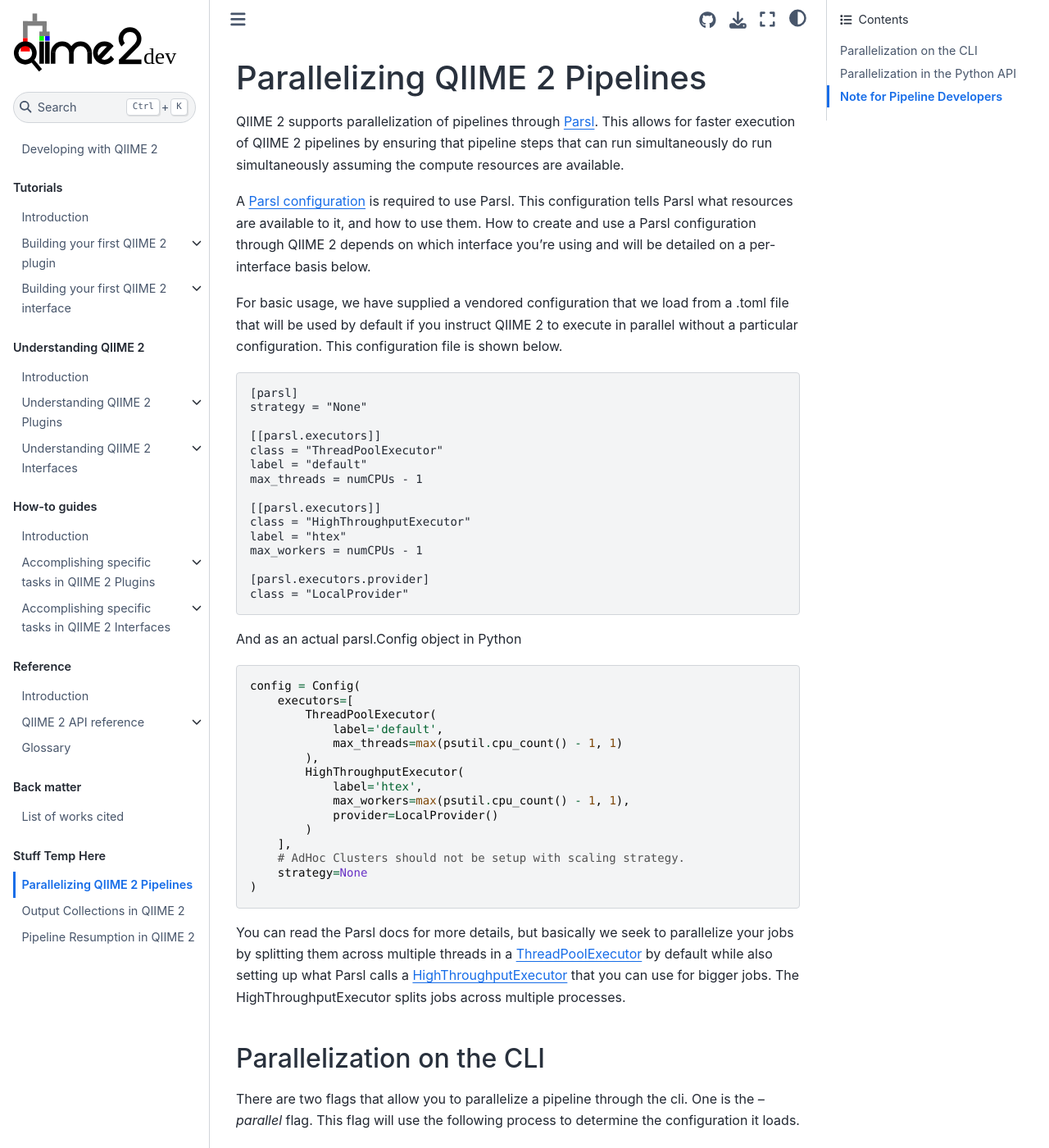
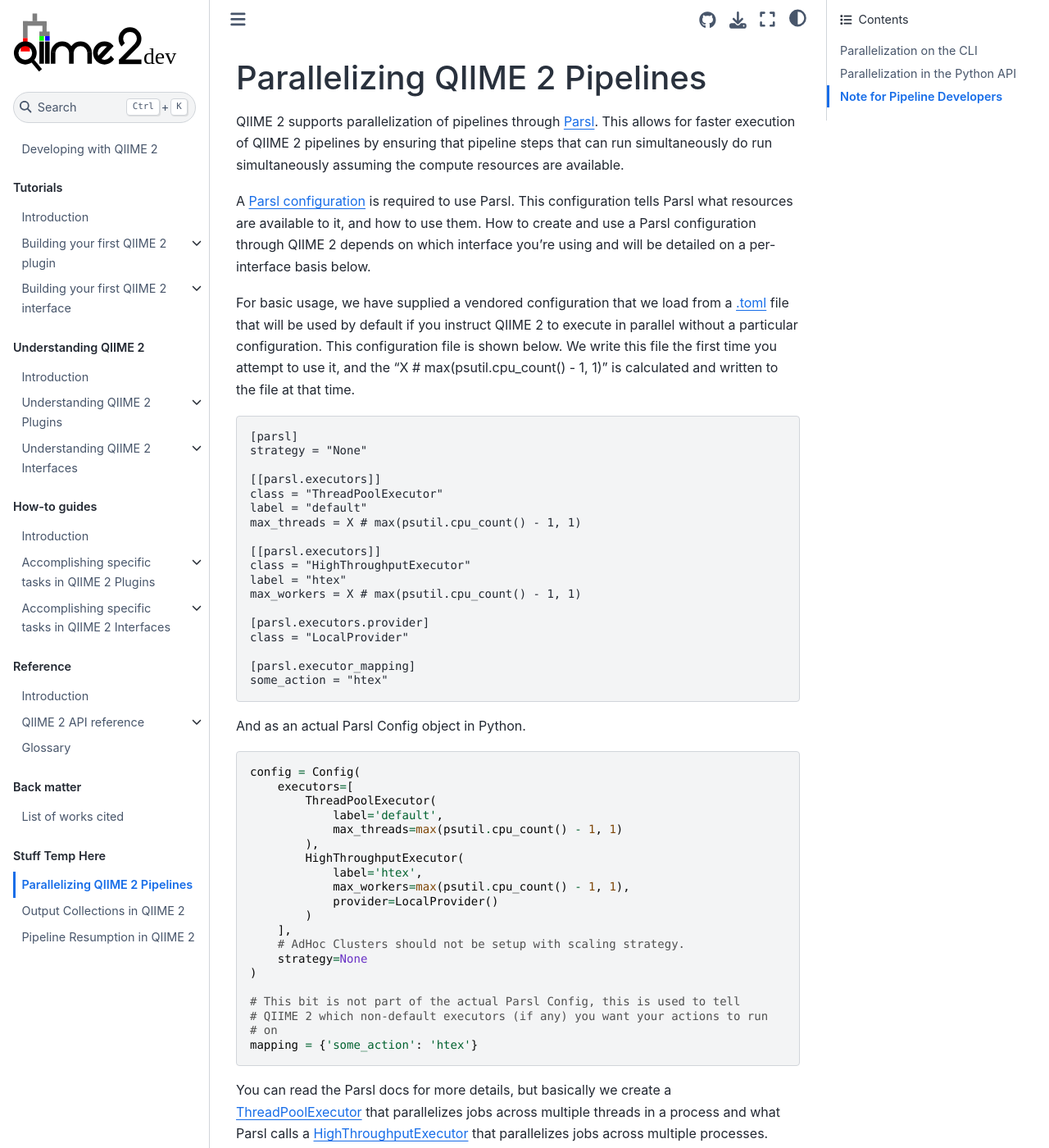
Before and after one commit to caporaso-lab/developing-with-qiime2, a Jupyter Book: the page built from book/parallel.rst, in a window 1280 px wide and 1400 px high. Shown: the whole window at 82% size. Built offline with Jupyter Book 1.0.4 settings and Sphinx 7.4.7 and the Sphinx Book theme 1.1.4, drawn with Linux system fonts in a browser that asks for light colours; some of the changed text lies outside the part shown.

Commit message:
More parallel docs

```diff
--- a/book/parallel.rst
+++ b/book/parallel.rst
@@ -5,7 +5,7 @@ QIIME 2 supports parallelization of pipelines through `Parsl <https://parsl.read
 
 A `Parsl configuration <https://parsl.readthedocs.io/en/stable/userguide/configuring.html>`_ is required to use Parsl. This configuration tells Parsl what resources are available to it, and how to use them. How to create and use a Parsl configuration through QIIME 2 depends on which interface you're using and will be detailed on a per-interface basis below.
 
-For basic usage, we have supplied a vendored configuration that we load from a .toml file that will be used by default if you instruct QIIME 2 to execute in parallel without a particular configuration. This configuration file is shown below.
+For basic usage, we have supplied a vendored configuration that we load from a `.toml <https://toml.io/en/>`_ file that will be used by default if you instruct QIIME 2 to execute in parallel without a particular configuration. This configuration file is shown below. We write this file the first time you attempt to use it, and the "X # max(psutil.cpu_count() - 1, 1)" is calculated and written to the file at that time.
 
 .. code-block::
 
@@ -15,17 +15,20 @@ For basic usage, we have supplied a vendored configuration that we load from a .
     [[parsl.executors]]
     class = "ThreadPoolExecutor"
     label = "default"
-    max_threads = numCPUs - 1
+    max_threads = X # max(psutil.cpu_count() - 1, 1)
 
     [[parsl.executors]]
     class = "HighThroughputExecutor"
     label = "htex"
-    max_workers = numCPUs - 1
+    max_workers = X # max(psutil.cpu_count() - 1, 1)
 
     [parsl.executors.provider]
     class = "LocalProvider"
 
-And as an actual parsl.Config object in Python
+    [parsl.executor_mapping]
+    some_action = "htex"
+
+And as an actual Parsl Config object in Python.
 
 .. code-block:: Python
 
@@ -45,7 +48,14 @@ And as an actual parsl.Config object in Python
         strategy=None
     )
 
-You can read the Parsl docs for more details, but basically we seek to parallelize your jobs by splitting them across multiple threads in a `ThreadPoolExecutor <https://parsl.readthedocs.io/en/stable/stubs/parsl.executors.ThreadPoolExecutor.html?highlight=Threadpoolexecutor>`_ by default while also setting up what Parsl calls a `HighThroughputExecutor <https://parsl.readthedocs.io/en/stable/stubs/parsl.executors.HighThroughputExecutor.html?highlight=HighThroughputExecutor>`_  that you can use for bigger jobs. The HighThroughputExecutor splits jobs across multiple processes.
+    # This bit is not part of the actual Parsl Config, this is used to tell
+    # QIIME 2 which non-default executors (if any) you want your actions to run
+    # on
+    mapping = {'some_action': 'htex'}
+
+You can read the Parsl docs for more details, but basically we create a `ThreadPoolExecutor <https://parsl.readthedocs.io/en/stable/stubs/parsl.executors.ThreadPoolExecutor.html?highlight=Threadpoolexecutor>`_ that parallelizes jobs across multiple threads in a process and what Parsl calls a `HighThroughputExecutor <https://parsl.readthedocs.io/en/stable/stubs/parsl.executors.HighThroughputExecutor.html?highlight=HighThroughputExecutor>`_  that parallelizes jobs across multiple processes.
+
+Note: Your config MUST contain an executor with the label default. This is the executor that QIIME 2 will dispatch your jobs to if you do not specify an executor to use. The default executor in the default config is the ThreadPoolExecutor meaning that unless you specify otherwise all jobs that use the default config will run on the ThreadPoolExecutor.
 
 Parallelization on the CLI
 ++++++++++++++++++++++++++
@@ -66,14 +76,114 @@ Note: this means that after your first time running this without a config in the
 
 The other flag to use Parsl through the cli is the `--parallel-config` flag followed by a path to a configuration file. This allows you to easily create and use your own custom configuration based on your system.
 
+The Config File
+---------------
+
+Let's break down that config file from earlier a bit further by constructing it from the ground up using 7 as our max threads/workers.
+
+.. code-block::
+
+    [parsl]
+    strategy = "None"
+
+This very first part of the file indicates that this is the parsl section of our config. That will be the only section for now, but in the future you may be able to do more with this file! "strategy = 'None'" is a top level Parsl configuration parameter that you can read more about in the Parsl documentation. This may need to be set differently depending on your system. If you were to load this into Python using tomlkit you would get this dictionary.
+
+.. code-block:: Python
+
+    {
+        'parsl': {
+            'strategy': 'None'
+            }
+    }
+
+Now let's add an executor.
+
+.. code-block::
+
+    [[parsl.executors]]
+    class = "ThreadPoolExecutor"
+    label = "default"
+    max_threads = 7
+
+The [[ ]] indicates that this is a list and the "parsl.executors" in the middle indicates that this list is called "executors" and belongs under parsl. Now our dictionary looks like the following.
+
+.. code-block:: Python
+
+    {
+        'parsl': {
+            'strategy': 'None'
+            'executors': [
+                {'class': 'ThreadPoolExecutor',
+                 'label': 'default',
+                 'max_threads': 7}
+                ]
+            }
+    }
+
+To add another executor, we simply add another list element. Notice that we also have "parsl.executors.provider" for this one. Some classes of parsl executor require additional classes to fully configure them. These classes must be specified beneath the executor they belong to.
+
+.. code-block::
+
+    [[parsl.executors]]
+    class = "HighThroughputExecutor"
+    label = "htex"
+    max_workers = 7
+
+    [parsl.executors.provider]
+    class = "LocalProvider"
+
+Now our dictionary is this.
+
+.. code-block:: Python
+
+    {
+        'parsl': {
+            'strategy': 'None'
+            'executors': [
+                {'class': 'ThreadPoolExecutor',
+                 'label': 'default',
+                 'max_threads': 7},
+                {'class': 'HighThroughputExecutor',
+                 'label': 'htex',
+                 'max_workers': 7,
+                 'provider': {'class': 'LocalProvider'}}]
+            }
+    }
+
+Finally, we have the executor_mapping, this section tells us which actions you would like to run on which executors. If an action is unmapped, it will run on the default executor.
+
+.. code-block::
+
+    [parsl.executor_mapping]
+    some_action = "htex"
+
+And our final result is the following. We use the executor mapping internally to tell Parsl where you want you actions to run, the rest of the information is used to instantiate the Parsl Config object shown above.
+
+.. code-block:: Python
+
+    {
+        'parsl': {
+            'strategy': 'None'
+            'executors': [
+                {'class': 'ThreadPoolExecutor',
+                 'label': 'default',
+                 'max_threads': 7},
+                {'class': 'HighThroughputExecutor',
+                 'label': 'htex',
+                 'max_workers': 7,
+                 'provider': {'class': 'LocalProvider'}}],
+            'executor_mapping': {'some_action': 'htex'}
+            }
+    }
+
 Parallelization in the Python API
 +++++++++++++++++++++++++++++++++
 
-Parallelization in the Python API is done using `ParallelConfig` objects as context managers. These objects take a parsl config object and a dictionary mapping action names to executor names. If no config is provided your vendored config will be used (found following the steps from the `--parallel` flag above).
+Parallelization in the Python API is done using `ParallelConfig` objects as context managers. These objects take a Parsl Config object and a dictionary mapping action names to executor names. If no config is provided your default config will be used (found following the steps from the `--parallel` flag above).
 
-The Parsl config object itself can be created in several different ways.
+The Parsl Config object itself can be created in several different ways.
 
-First, you can just create it using Parsl directly:
+First, you can just create it using Parsl directly.
 
 .. code-block:: Python
 
@@ -101,7 +211,7 @@ First, you can just create it using Parsl directly:
         strategy=None
     )
 
-Or, you can create it from a QIIME 2 config file
+Or, you can create it from a QIIME 2 config file.
 
 .. code-block:: Python
 
```
